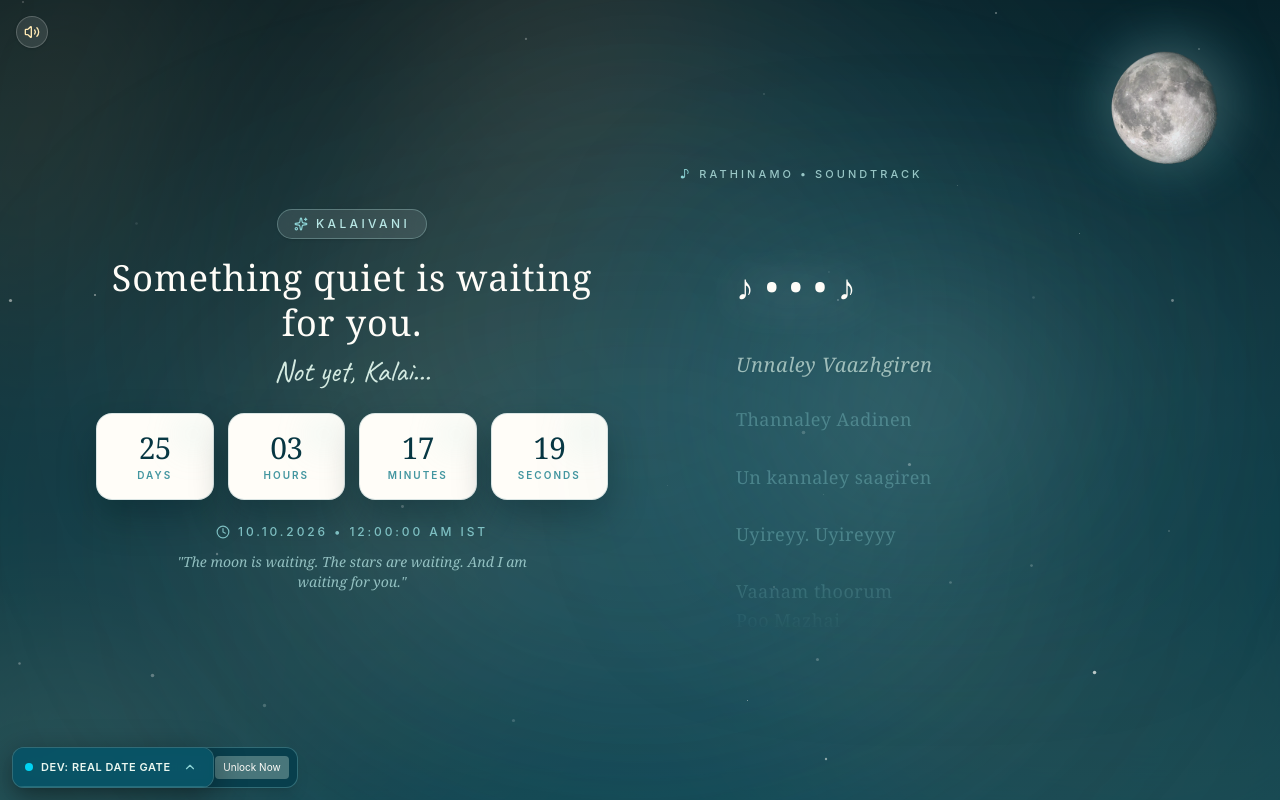
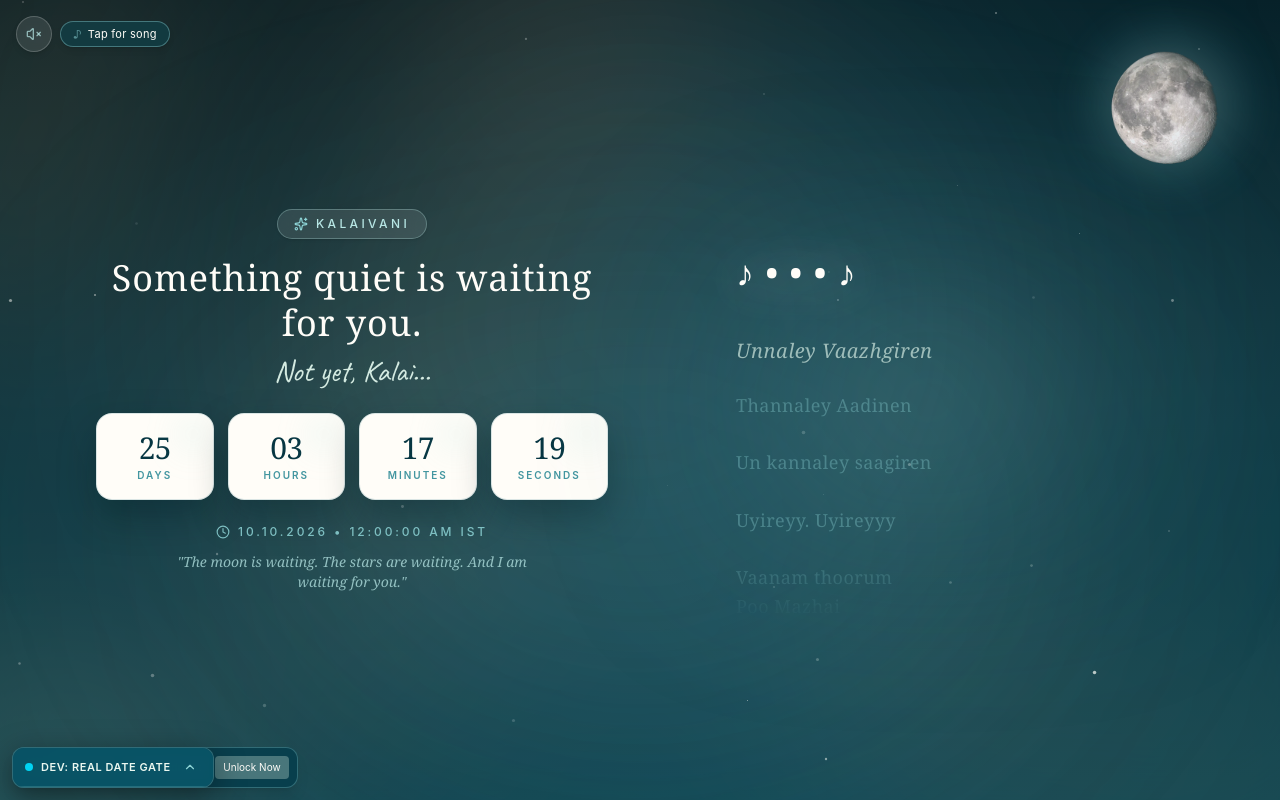
Before and after one commit to sathur791/gf, a React (Vite) app: page / in a window 1280 px wide. Both pictures are taken after a click on the button 32 px from the left and 32 px from the top of the page. Built offline with nearby package versions, Linux system fonts and the light colour scheme; a web font is replaced by a local one.

Commit message:
Remove soundtrack header and optimize audio playback

```diff
--- a/src/components/CountdownGate.tsx
+++ b/src/components/CountdownGate.tsx
@@ -9,7 +9,7 @@ import {
 } from '../utils/countdownTime';
 import { Volume2, VolumeX, Sparkles, Moon, Clock } from 'lucide-react';
 import { StarField } from './StarField';
-import { setupAudioClarity } from '../utils/audioClarity';
+import { setupAudioClarity, type EnhancedAudioNodeGraph } from '../utils/audioClarity';
 
 interface CountdownGateProps {
   onUnlock: () => void;
@@ -24,6 +24,7 @@ export const CountdownGate: React.FC<CountdownGateProps> = ({ onUnlock }) => {
 
   // Audio & Live Lyrics state (Plays seamlessly in the background)
   const audioRef = useRef<HTMLAudioElement | null>(null);
+  const clarityRef = useRef<EnhancedAudioNodeGraph | null>(null);
   const [isPlayingMusic, setIsPlayingMusic] = useState<boolean>(false);
   const [currentTime, setCurrentTime] = useState<number>(0);
   const activeLineRef = useRef<HTMLDivElement | null>(null);
@@ -36,11 +37,6 @@ export const CountdownGate: React.FC<CountdownGateProps> = ({ onUnlock }) => {
     audio.volume = 0.95;
     audio.preload = 'auto';
 
-    // Initialize Web Audio clarity enhancement (EQ presence, anti-rumble, dynamic compression)
-    setupAudioClarity(audio, 0.95);
-
-    audio.muted = false;
-
     audio.addEventListener('play', () => setIsPlayingMusic(true));
     audio.addEventListener('pause', () => setIsPlayingMusic(false));
     audio.addEventListener('timeupdate', () => {
@@ -51,19 +47,49 @@ export const CountdownGate: React.FC<CountdownGateProps> = ({ onUnlock }) => {
 
     audioRef.current = audio;
 
-    // Trigger audio immediately or on first interaction (iOS / Chrome policy fallback)
-    const unlockAudio = () => {
-      if (audioRef.current) {
-        audioRef.current.muted = false;
-        if (audioRef.current.paused) {
-          audioRef.current
-            .play()
-            .then(() => setIsPlayingMusic(true))
-            .catch(() => {});
+    const activateClarity = () => {
+      try {
+        if (!clarityRef.current && audioRef.current) {
+          clarityRef.current = setupAudioClarity(audioRef.current, 0.95);
         }
+        if (clarityRef.current?.audioContext && clarityRef.current.audioContext.state === 'suspended') {
+          clarityRef.current.audioContext.resume().catch(() => {});
+        }
+      } catch {
+        // Fallback to direct native audio
       }
     };
 
+    const unlockAndPlay = () => {
+      if (!audioRef.current) return;
+      activateClarity();
+      audioRef.current.muted = false;
+      audioRef.current.volume = 0.95;
+      const p = audioRef.current.play();
+      if (p !== undefined) {
+        p.then(() => setIsPlayingMusic(true)).catch(() => {});
+      }
+    };
+
+    // 1. Attempt unmuted automatic playback first
+    audio.muted = false;
+    const initialPlay = audio.play();
+    if (initialPlay !== undefined) {
+      initialPlay
+        .then(() => {
+          setIsPlayingMusic(true);
+          activateClarity();
+        })
+        .catch(() => {
+          // Autoplay policy prevented unmuted sound on cold load
+          // Start playing muted so timeupdate runs & lyrics sync in real-time
+          audio.muted = true;
+          audio.play().catch(() => {});
+          setIsPlayingMusic(false);
+        });
+    }
+
+    // 2. Attach unlock handlers to ANY user interaction anywhere on screen
     const interactionEvents = [
       'pointerdown',
       'touchstart',
@@ -74,47 +100,51 @@ export const CountdownGate: React.FC<CountdownGateProps> = ({ onUnlock }) => {
       'wheel',
     ];
 
-    const handleFirstGesture = () => {
-      unlockAudio();
+    const onFirstGesture = () => {
+      unlockAndPlay();
       interactionEvents.forEach((ev) => {
-        window.removeEventListener(ev, handleFirstGesture);
-        document.removeEventListener(ev, handleFirstGesture);
+        window.removeEventListener(ev, onFirstGesture);
+        document.removeEventListener(ev, onFirstGesture);
       });
     };
 
     interactionEvents.forEach((ev) => {
-      window.addEventListener(ev, handleFirstGesture, { once: true, passive: true });
-      document.addEventListener(ev, handleFirstGesture, { once: true, passive: true });
+      window.addEventListener(ev, onFirstGesture, { once: true, passive: true });
+      document.addEventListener(ev, onFirstGesture, { once: true, passive: true });
     });
-
-    // Attempt immediate automatic playback
-    audio
-      .play()
-      .then(() => {
-        setIsPlayingMusic(true);
-      })
-      .catch(() => {
-        // Browser requires gesture — handleFirstGesture will activate on first touch/scroll
-      });
 
     return () => {
       interactionEvents.forEach((ev) => {
-        window.removeEventListener(ev, handleFirstGesture);
-        document.removeEventListener(ev, handleFirstGesture);
+        window.removeEventListener(ev, onFirstGesture);
+        document.removeEventListener(ev, onFirstGesture);
       });
       audio.pause();
       audio.src = '';
       audioRef.current = null;
+      if (clarityRef.current) {
+        clarityRef.current.destroy();
+        clarityRef.current = null;
+      }
     };
   }, [countdown.music.source, isTransitioning]);
 
   // Subtle audio mute/unmute toggle
   const toggleMusic = useCallback(() => {
     if (!audioRef.current) return;
-    audioRef.current.muted = false;
-    if (isPlayingMusic) {
+    if (isPlayingMusic && !audioRef.current.muted) {
       audioRef.current.pause();
+      setIsPlayingMusic(false);
     } else {
+      try {
+        if (!clarityRef.current && audioRef.current) {
+          clarityRef.current = setupAudioClarity(audioRef.current, 0.95);
+        }
+        if (clarityRef.current?.audioContext.state === 'suspended') {
+          clarityRef.current.audioContext.resume().catch(() => {});
+        }
+      } catch {}
+      audioRef.current.muted = false;
+      audioRef.current.volume = 0.95;
       audioRef.current.play().then(() => setIsPlayingMusic(true)).catch(() => {});
     }
   }, [isPlayingMusic]);
@@ -262,10 +292,10 @@ export const CountdownGate: React.FC<CountdownGateProps> = ({ onUnlock }) => {
       </motion.div>
 
       {/* Discreet Sound Button + Ambient Tap Invite */}
-      <div className="absolute top-4 left-4 z-30 flex items-center gap-2.5">
+      <div className="absolute top-4 left-4 z-30 flex items-center gap-2">
         <button
           onClick={toggleMusic}
-          className="w-8 h-8 rounded-full bg-white/10 hover:bg-white/20 text-[#B8E7E5]/90 hover:text-white transition-all border border-white/20 shadow-sm flex items-center justify-center cursor-pointer"
+          className="w-9 h-9 rounded-full bg-white/10 hover:bg-white/20 text-[#B8E7E5] hover:text-white transition-all border border-white/20 shadow-md flex items-center justify-center cursor-pointer backdrop-blur-xs"
           aria-label={isPlayingMusic ? 'Mute background song' : 'Play background song'}
           title={isPlayingMusic ? 'Mute sound' : 'Play sound'}
         >
@@ -276,16 +306,18 @@ export const CountdownGate: React.FC<CountdownGateProps> = ({ onUnlock }) => {
           )}
         </button>
 
-        {/* Subtle auto-play affordance if browser initially held audio */}
+        {/* Subtle auto-play affordance if browser initially held audio - visible on ALL screens */}
         {!isPlayingMusic && (
           <motion.button
-            initial={{ opacity: 0, x: -6 }}
-            animate={{ opacity: 1, x: 0 }}
+            initial={{ opacity: 0, scale: 0.95, x: -4 }}
+            animate={{ opacity: 1, scale: 1, x: 0 }}
+            whileHover={{ scale: 1.03 }}
+            whileTap={{ scale: 0.96 }}
             onClick={toggleMusic}
-            className="hidden sm:flex items-center gap-1.5 px-3 py-1 rounded-full bg-white/10 border border-white/15 text-[11px] font-sans tracking-wide text-[#FFFDF8] hover:bg-white/20 transition-all cursor-pointer backdrop-blur-xs"
+            className="flex items-center gap-1.5 px-3 py-1 rounded-full bg-[#123E45]/85 hover:bg-[#123E45] border border-[#8ED4D6]/40 text-[11px] font-sans tracking-wide text-[#FFFDF8] shadow-md cursor-pointer backdrop-blur-md transition-all"
           >
-            <span className="text-[#8ED4D6]">♪</span>
-            <span>Tap to play song</span>
+            <span className="text-[#8ED4D6] animate-pulse">♪</span>
+            <span>Tap for song</span>
           </motion.button>
         )}
       </div>
@@ -401,18 +433,6 @@ export const CountdownGate: React.FC<CountdownGateProps> = ({ onUnlock }) => {
           transition={{ duration: 1.2, delay: 0.5, ease: [0.16, 1, 0.3, 1] }}
           className="w-full lg:w-1/2 max-w-md sm:max-w-lg flex flex-col justify-center relative z-10"
         >
-          {/* Tasteful Minimal Music Soundtrack Indicator */}
-          <motion.div
-            initial={{ opacity: 0 }}
-            animate={{ opacity: 1 }}
-            transition={{ duration: 0.8, delay: 0.7 }}
-            className="flex items-center justify-center lg:justify-start gap-2.5 mb-3 px-2"
-          >
-            <span className="text-xs text-[#8ED4D6]">♪</span>
-            <span className="text-[10px] sm:text-[11px] font-sans tracking-[0.28em] uppercase text-[#B8E7E5]/80 font-medium">
-              {countdown.music.title} • SOUNDTRACK
-            </span>
-          </motion.div>
 
           {/* Atmospheric Layered Glow behind Lyrics */}
           <div className="absolute inset-0 -inset-x-6 bg-radial from-[#8ED4D6]/15 via-[#0B6075]/10 to-transparent blur-3xl pointer-events-none -z-10" />
```
Also changed, not shown: public/images/qr-code.png (added).
